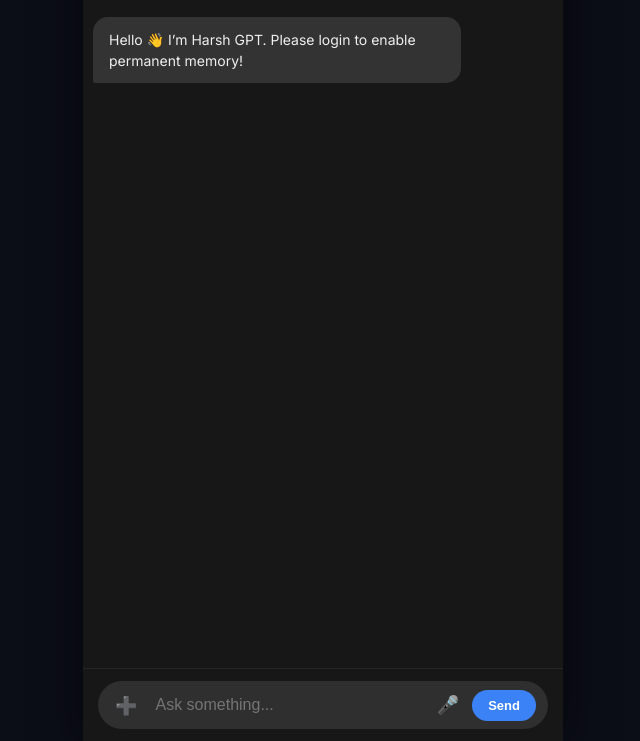
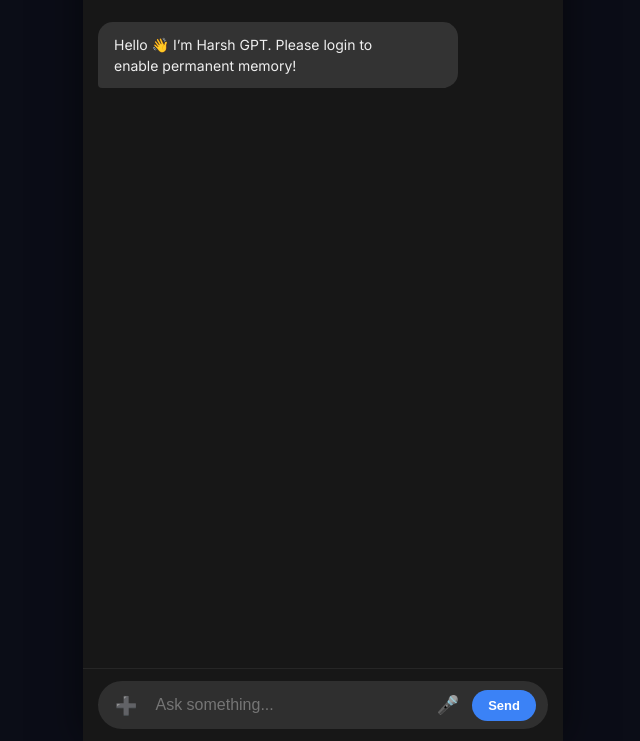
Before and after one commit to Harshsingh1902/harsh-gpt, a website: page index.html in a window 1280 px wide. Shown: the part 59-800 px from the top of the page, without its empty margins (317-957 px from the left). Drawn offline with nearby package versions, Linux system fonts and the light colour scheme.

Commit message:
Fix text spill over

```diff
--- a/style.css
+++ b/style.css
@@ -501,52 +501,54 @@
     padding: 5px;
 }
 
-/* 1. The Container: This makes messages stack and align correctly */
+/* 1. Ensure the parent doesn't allow children to grow too wide */
 #chatContainer {
     display: flex;
-    flex-direction: column; /* Stacks messages top to bottom */
+    flex-direction: column;
     width: 100%;
-    max-width: 100%;
+    max-width: 100vw; /* Keep it within the screen width */
+    overflow-x: hidden; /* Stop horizontal scrolling */
     overflow-y: auto;
-    padding: 10px;
-    gap: 12px; /* Space between each message bubble */
+    padding: 15px;
+    gap: 15px;
+    box-sizing: border-box; /* Includes padding in width calculation */
 }
 
-/* 2. The Bubble: This fixes the spillover */
+/* 2. The Bubble: Strict boundaries */
 .message {
     position: relative;
-    max-width: 85%;      /* Limits bubble width so it doesn't hit the edges */
-    width: fit-content;  /* Bubble only grows as large as the text */
+    display: block !important;
+    max-width: 80% !important; /* Forces bubble to stop at 80% of screen */
+    width: auto;
+    min-width: 50px;
     padding: 12px 16px;
     border-radius: 15px;
-    line-height: 1.4;
 
-    /* THE FIX FOR SPILLOVER */
-    display: block !important;       /* Forces text to wrap */
+    /* THE TRIPLE WRAP DEFENSE */
     word-wrap: break-word !important;
     overflow-wrap: anywhere !important;
-    white-space: pre-wrap;           /* Preserves spacing but allows wrapping */
+    white-space: pre-wrap !important;
+    word-break: break-word !important;
+
+    line-height: 1.5;
+    box-sizing: border-box;
 }
 
-/* 3. User Message: Align to the right */
+/* 3. Alignment Logic */
 .message.user {
-    align-self: flex-end;   /* Pushes the bubble to the right side */
-    margin-left: auto;      /* Extra backup for alignment */
+    align-self: flex-end;
+    margin-left: 20%; /* Forces a gap on the left */
     background-color: #007bff;
     color: white;
-    border-bottom-right-radius: 2px;
 }
 
-/* 4. Bot Message: Align to the left */
 .message.bot {
-    align-self: flex-start; /* Pushes the bubble to the left side */
-    margin-right: auto;     /* Extra backup for alignment */
+    align-self: flex-start;
+    margin-right: 20%; /* Forces a gap on the right */
     background-color: #333;
     color: #efefef;
-    border-bottom-left-radius: 2px;
-    padding-right: 40px !important; /* Space so text doesn't hide under copy button */
+    padding-right: 45px !important;
 }
-
 /* 5. Image Fix: Ensures images don't break the bubble */
 .chat-img-preview {
     max-width: 100%;
```
